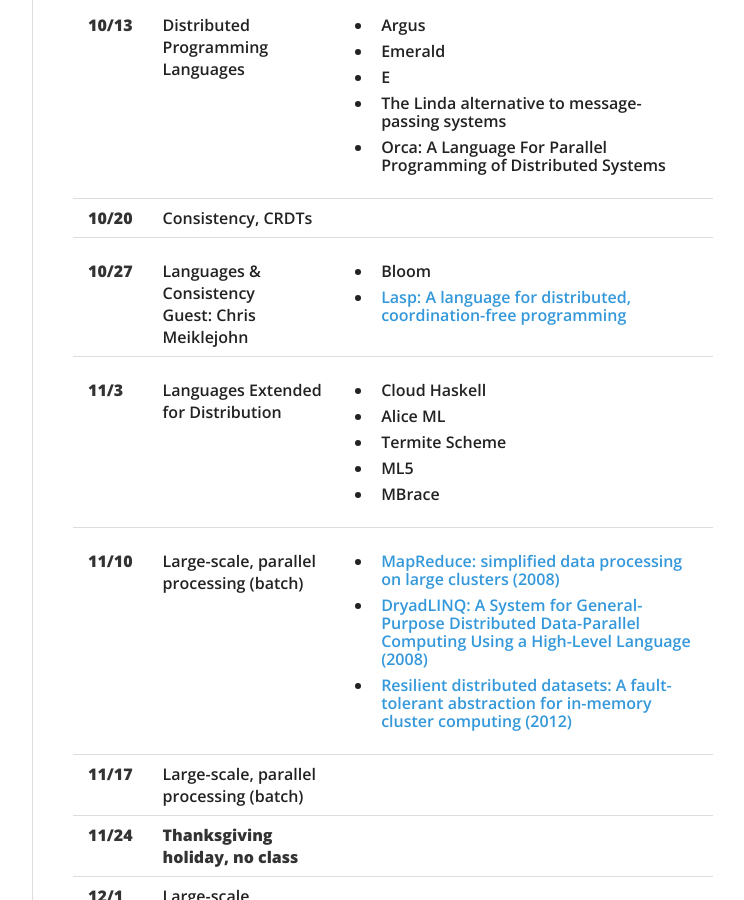
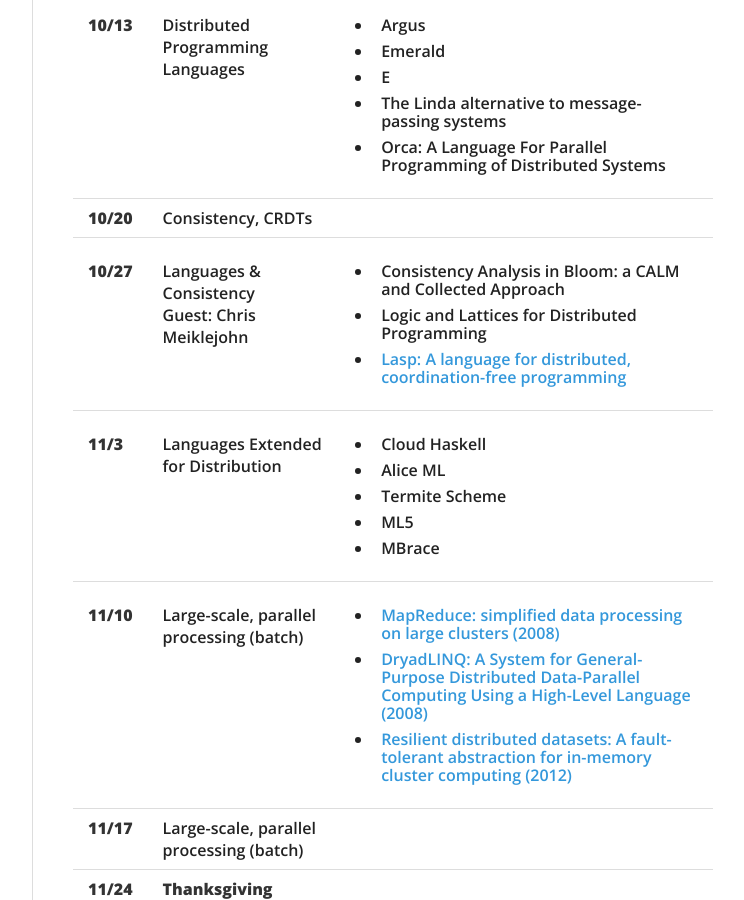
Before and after one commit to heathermiller/wwwcs7680, a Jekyll site: the page built from index.md, in a window 1280 px wide and 900 px high, scrolled down 2328 px. Shown: the whole window, without its empty margins (378-1122 px from the left). Built offline with Jekyll 4.4.1, drawn with Linux system fonts in a browser that asks for light colours; nearby versions of some CDN libraries.

Commit message:
Bloom papers

```diff
--- a/index.md
+++ b/index.md
@@ -154,7 +154,8 @@ You will be evaluated on:
       <td>Languages &amp; Consistency<br>Guest: Chris Meiklejohn</td>
       <td>
         <ul>
-          <li>Bloom</li>
+          <li>Consistency Analysis in Bloom: a CALM and Collected Approach</li>
+          <li>Logic and Lattices for Distributed Programming</li>
           <li><a href="https://scholar.google.com/scholar?cluster=2826500853026939967&hl=en&as_sdt=0,22">Lasp: A language for distributed, coordination-free programming</a></li>
         </ul>
       </td>
```
